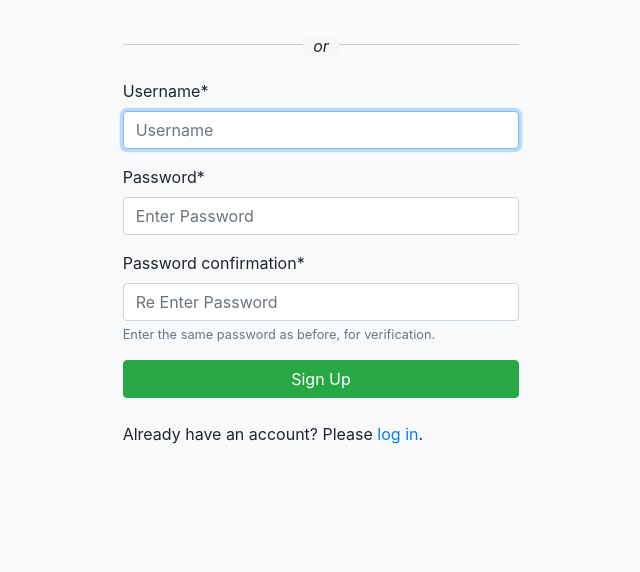
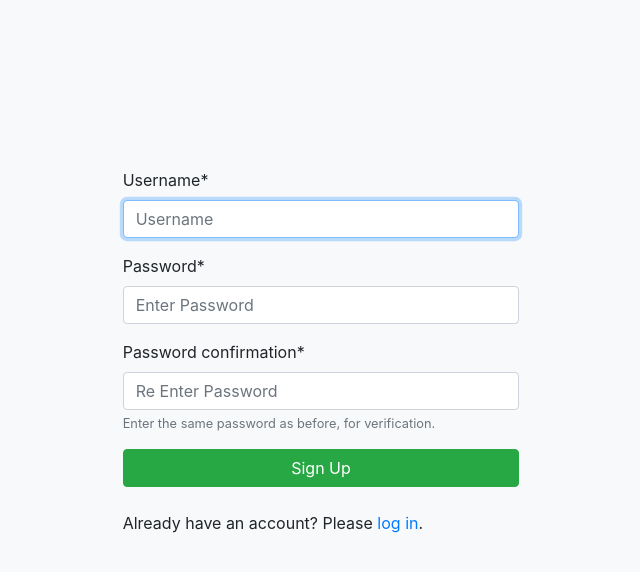
Before and after one commit to pritipython/OjasMusicApp, a Django app: page /signup/ in a window 1280 px wide. Shown: the part 72-644 px from the top of the page, without its empty margins (319-959 px from the left). Run offline with Django 3.2, Linux system fonts and the light colour scheme; some libraries are stand-ins or nearby versions.

Commit message:
html files changes

```diff
--- a/templates/authentication/login.html
+++ b/templates/authentication/login.html
@@ -22,7 +22,7 @@
 {% block body %}
 <main role="main" class="container col-12 col-sm-8 col-md-6 col-lg-4 offset-sm-2 offset-md-3 offset-lg-4">
   <br>
-  <div class="or-seperator"><i>or</i></div>
+  <div><br><br><br><br><br><br></div>
   <form method="post">
     {% csrf_token %}
     {{form|crispy}}
--- a/templates/authentication/signup.html
+++ b/templates/authentication/signup.html
@@ -22,7 +22,7 @@
 <main role="main" class="container col-12 col-sm-8 col-md-6 col-lg-4 offset-sm-2 offset-md-3 offset-lg-4">
     <br>
 
-    <div class="or-seperator"><i>or</i></div>
+  <div><br><br><br><br><br><br></div>
     <form method="post">
       {% csrf_token %}
       {{form|crispy}}
```
Also changed, not shown: db.sqlite3.
